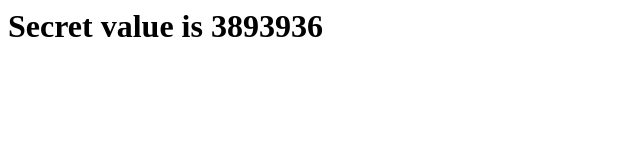
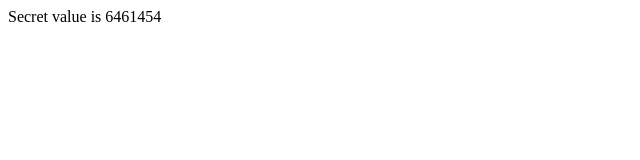
Before and after one commit to ftique/prin, a plain HTML site: page index.html in a window 1280 px wide. Shown: the whole page, without its empty margins (0-640 px from the left). Drawn offline with Linux system fonts and the light colour scheme.

Commit message:
Update index.html

```diff
--- a/index.html
+++ b/index.html
@@ -1 +1 @@
-<h1>Secret value is 3893936</h1>
+<p>Secret value is 6461454</p>
```
